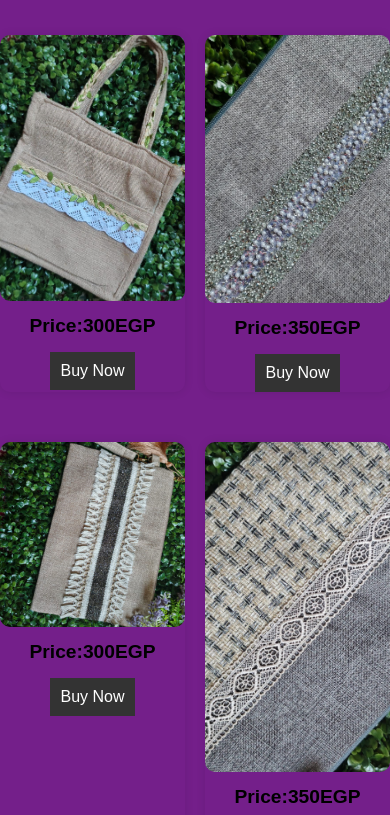
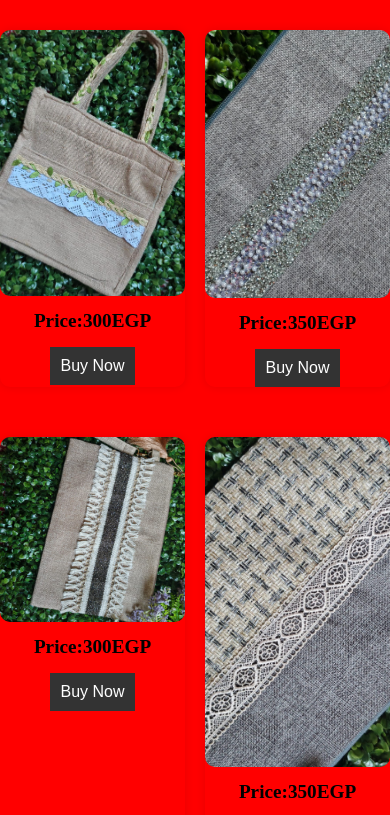
Before and after one commit to moaaz-ahmed2011/Voila-_-, a plain HTML site: page index.html in a window 390 px wide. Shown: the part 52-867 px from the top of the page. Drawn offline with Linux system fonts and the light colour scheme.

Commit message:
Update voila style.css

```diff
--- a/voila style.css
+++ b/voila style.css
@@ -5,10 +5,19 @@
 }
 
 body {
-    font-family: Arial, sans-serif;
-    background-color: #741f8a;
-    color: #000000;
+    background-color: blue;
+    color: white;
+    font-size: 18px;
 }
+
+@media (max-width: 768px) {
+    body {
+        background-color: red;
+        color: black;
+        font-size: 14px;
+    }
+}
+
 
 header {
     background-color: #000000;
```
